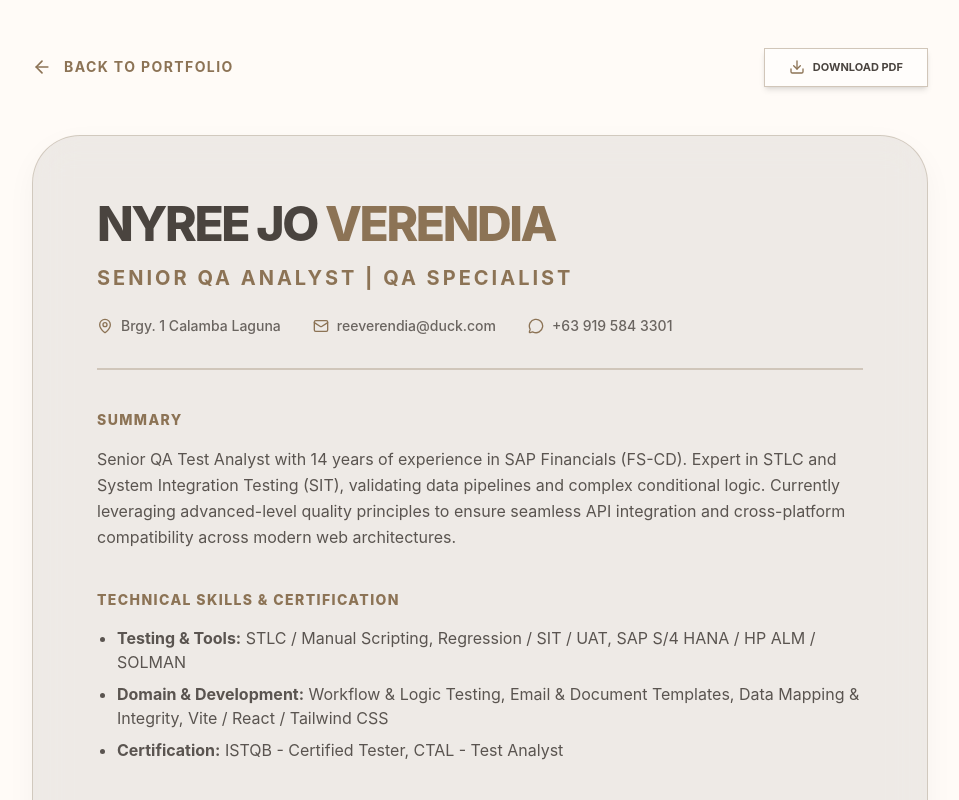
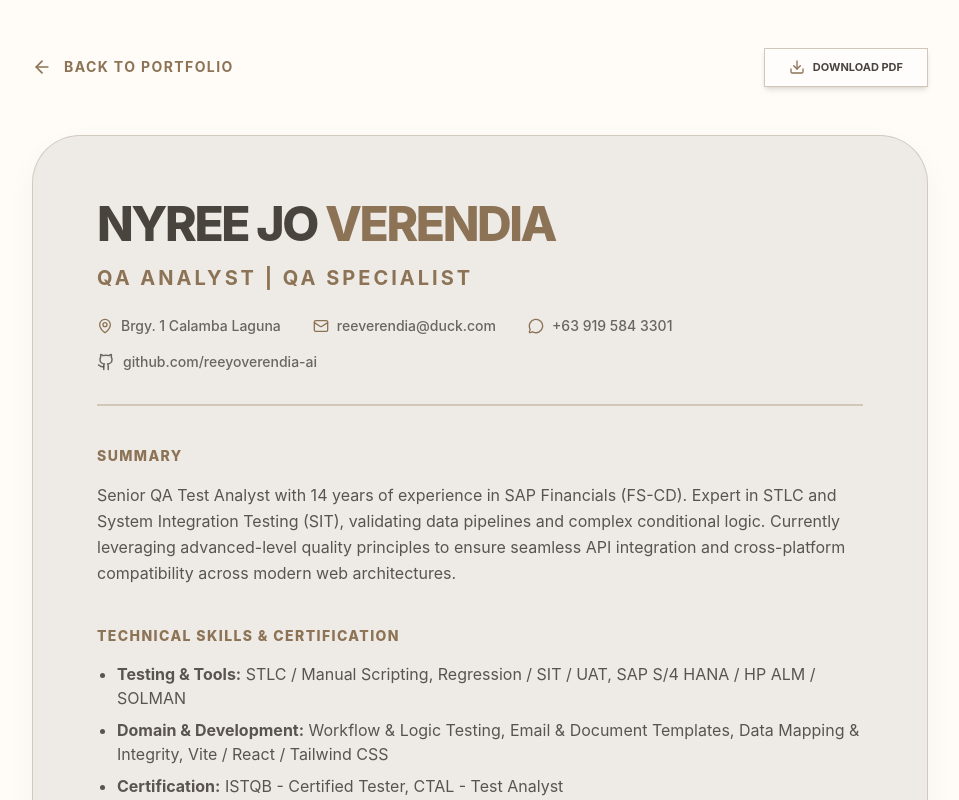
Before and after one commit to reeyoverendia-ai/Analyst, a React (Vite) app: page / in a window 1280 px wide. Both pictures are taken after a click on the button "VIEW RESUME". Shown: the top 800 px of the page, without its empty margins (160-1119 px from the left). Built offline with nearby package versions, Linux system fonts and the light colour scheme.

Commit message:
Update Resume.jsx

```diff
--- a/src/components/Resume.jsx
+++ b/src/components/Resume.jsx
@@ -1,5 +1,5 @@
 import React from 'react';
-import { MessageCircle, Mail, MapPin, Download, ArrowLeft } from 'lucide-react';
+import { MessageCircle, Mail, MapPin, Download, ArrowLeft, Github } from 'lucide-react';
 
 const Resume = ({ setView }) => {
   return (
@@ -35,7 +35,7 @@ const Resume = ({ setView }) => {
             NYREE JO <span className="text-[#8C7355]">VERENDIA</span>
           </h1>
           <h2 className="text-[#8C7355] text-lg md:text-xl font-bold tracking-[0.15em] uppercase mb-6">
-            Senior QA Analyst | QA Specialist
+            QA Analyst | QA Specialist
           </h2>
 
           <div className="flex flex-wrap gap-x-8 gap-y-4 text-[#4A443F]/80 font-medium text-xs md:text-sm">
@@ -56,6 +56,19 @@ const Resume = ({ setView }) => {
              <MessageCircle size={16} className="text-[#8C7355]" />
              +63 919 584 3301
              </a>
+
+             {/* GitHub - The New Addition */}
+             <div className="flex items-center gap-2">
+             <a
+             href="https://github.com/reeyoverendia-ai"
+             target="_blank"
+             rel="noopener noreferrer"
+             className="flex items-center gap-2 hover:text-[#A7C1C1] transition-colors"
+             >
+             <Github size={18} />
+             <span>github.com/reeyoverendia-ai</span>
+             </a>
+            </div>
           </div>
         </header>
 
```
